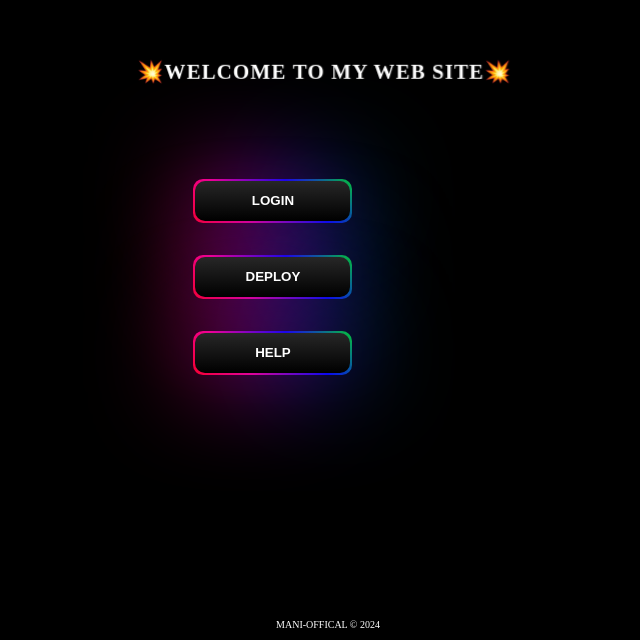
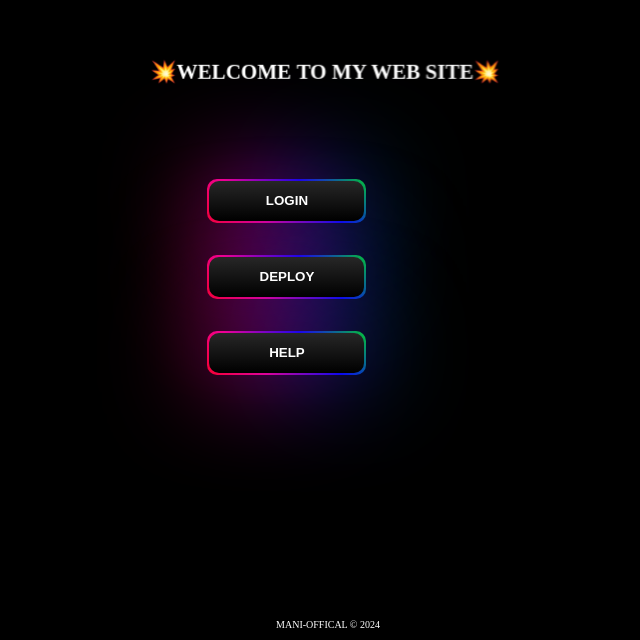
Before and after one commit to DARK-SHUDER-MD-BETA/MAIM, a plain HTML site: page index.html in a window 1280 px wide. Shown: the part 160-800 px from the top of the page, without its empty margins (312-952 px from the left). Drawn offline with Linux system fonts and the light colour scheme.

Commit message:
Update index.html

```diff
--- a/index.html
+++ b/index.html
@@ -31,8 +31,8 @@
       color: #ffffff;
   }
 
-   h3,h1 {
-      letter-spacing: 0.05em;
+   h1,h3 {
+      letter-spacing: 0.00em;
   }
 
   .h {
```
